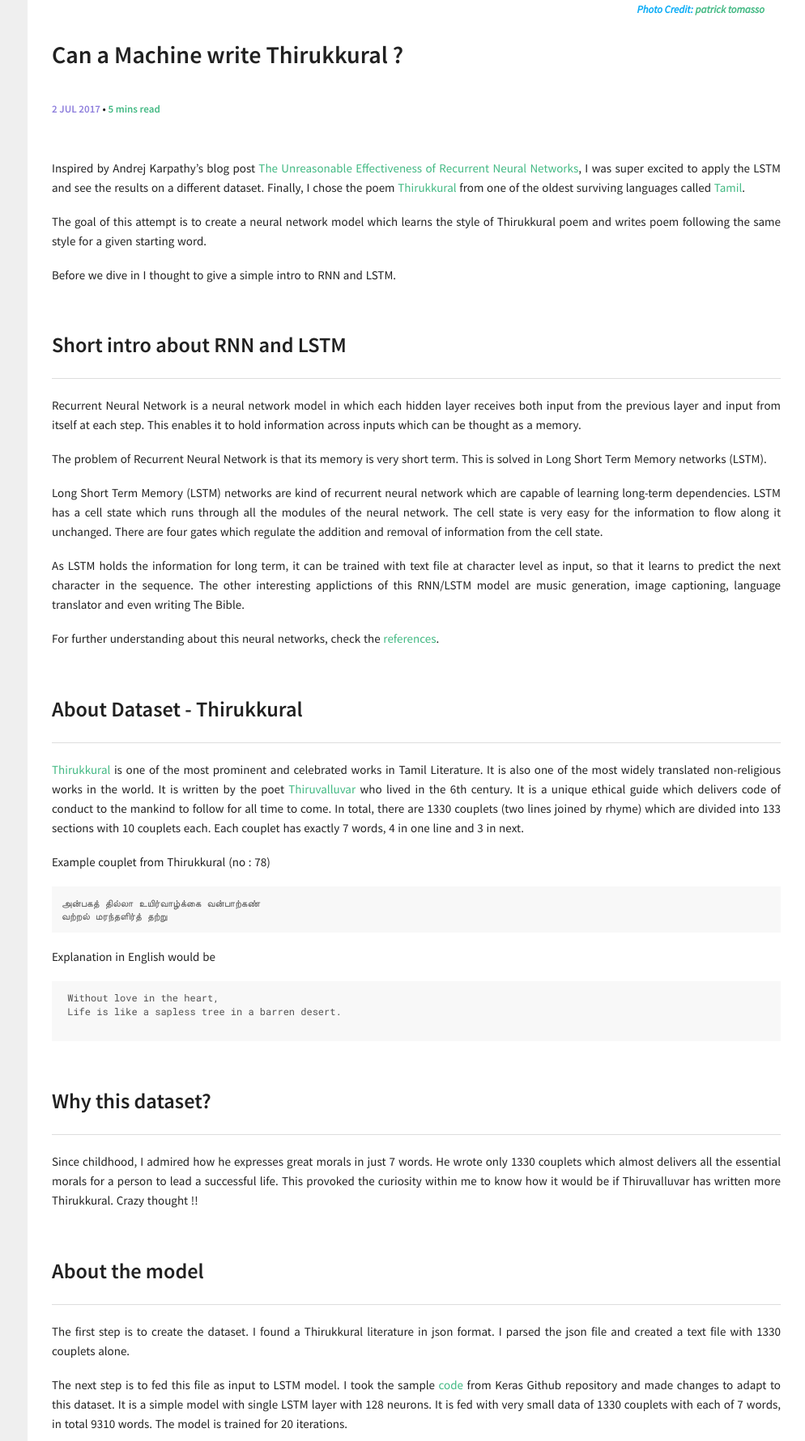
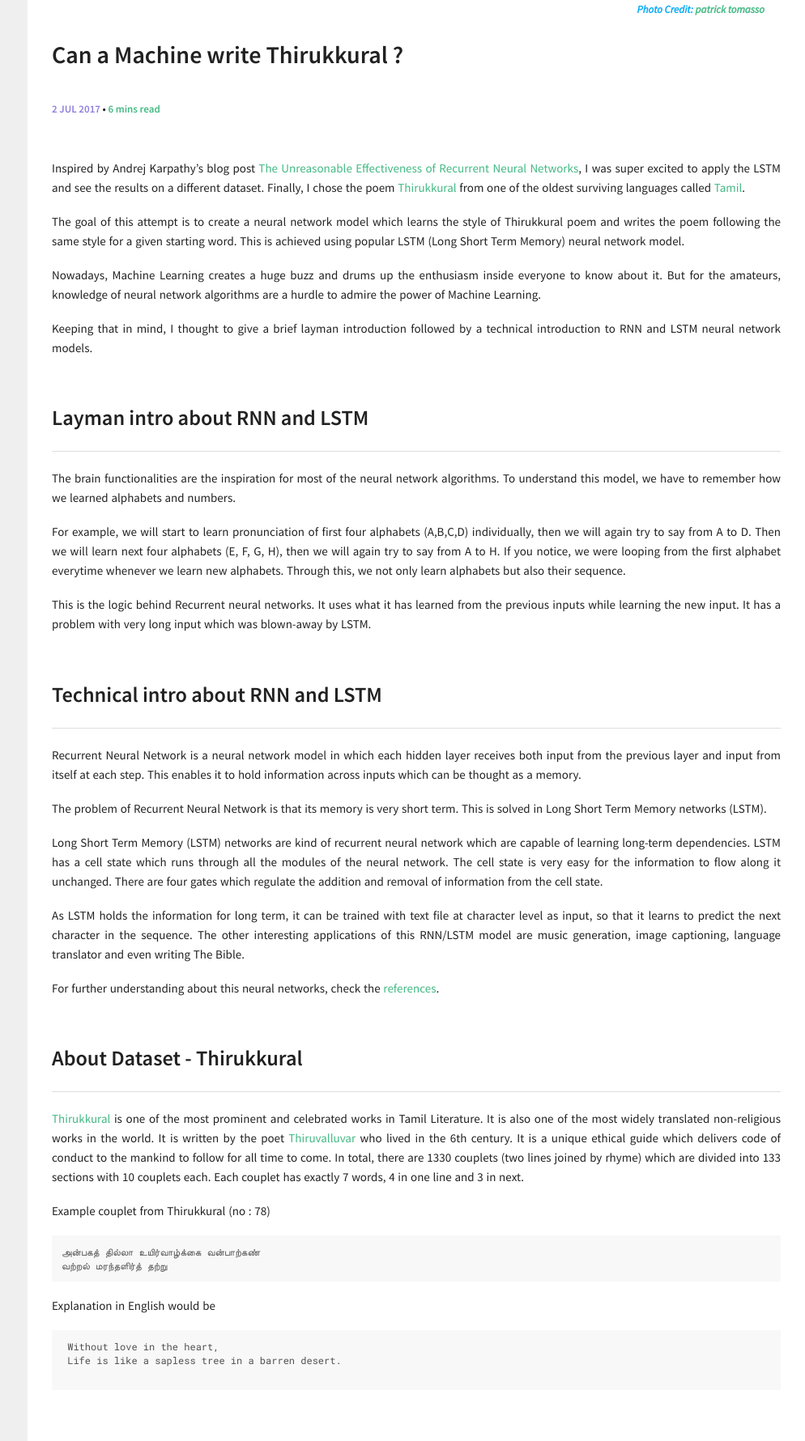
Before and after one commit to VeereshElango/veereshelango.github.io, a Jekyll site: the page built from _posts/2017-07-02-text-generation-with-thirukkural.md, in a window 1280 px wide, cut to the strip 456-2236 px from the top of the page. Shown: the whole strip at 81% size, without its empty margins (286-1280 px from the left). Built offline with Jekyll 4.4.1, drawn with Linux system fonts in a browser that asks for light colours; comment, search, counter and statistics services are not loaded; some of the changed text lies outside the part shown.

Commit message:
karthick feedback update

````diff
--- a/_posts/2017-07-02-text-generation-with-thirukkural.md
+++ b/_posts/2017-07-02-text-generation-with-thirukkural.md
@@ -16,11 +16,29 @@ Inspired by Andrej Karpathy's blog post [The Unreasonable Effectiveness of Recur
 Finally, I chose the poem [Thirukkural]((https://en.wikipedia.org/wiki/Tirukku%E1%B9%9Ba%E1%B8%B7)) from one of the oldest surviving languages called [Tamil](https://en.wikipedia.org/wiki/Tamil_language).
 
 The goal of this attempt is to create a neural network model which learns the style of Thirukkural
-poem and writes poem following the same style for a given starting word.
+poem and writes the poem following the same style for a given starting word.
+This is achieved using popular LSTM (Long Short Term Memory) neural network model.
 
-Before we dive in I thought to give a simple intro to RNN and LSTM.
+Nowadays, Machine Learning creates a huge buzz and drums up the enthusiasm inside everyone to know about it. But for the amateurs, knowledge
+of neural network algorithms are a hurdle to admire the power of Machine Learning.
 
-## Short intro about RNN and LSTM
+Keeping that in mind, I thought to give a brief layman introduction followed by a technical introduction
+ to RNN and LSTM neural network models.
+
+## Layman intro about RNN and LSTM
+
+The brain functionalities are the inspiration for most of the neural network algorithms.
+To understand this model, we have to remember how we learned alphabets and numbers.
+
+For example, we will start to learn pronunciation of first four alphabets (A,B,C,D) individually, then
+  we will again try to say from A to D. Then we will learn next four alphabets (E, F, G, H), then we will again try to
+  say from A to H. If you notice, we were looping from the first alphabet everytime whenever we learn new
+  alphabets. Through this, we not only learn alphabets but also their sequence.
+
+This is the logic behind Recurrent neural networks. It uses what it has learned from the previous
+  inputs while learning the new input. It has a problem with very long input which was blown-away by LSTM.
+
+## Technical intro about RNN and LSTM
 Recurrent Neural Network is a neural network model in which each hidden layer receives both input from the previous layer and
 input from itself at each step. This enables it to hold information across inputs which can be thought as a memory.
 
@@ -33,7 +51,7 @@ The cell state is very easy for the information to flow along it unchanged.
 There are four gates which regulate the addition and removal of information from the cell state.
 
 As LSTM holds the information for long term, it can be trained with text file at character level as input, so that it learns to predict the next character in the sequence.
- The other interesting applictions of this RNN/LSTM model are music generation, image captioning, language translator and even writing The Bible.
+ The other interesting applications of this RNN/LSTM model are music generation, image captioning, language translator and even writing The Bible.
 
 For further understanding about this neural networks, check the [references](#references).
 
@@ -68,7 +86,7 @@ This provoked the curiosity within me to know how it would be if Thiruvalluvar h
 The first step is to create the dataset. I found a Thirukkural literature in json format. I parsed the json file
  and created a text file with 1330 couplets alone.
 
-The next step is to fed this file as input to LSTM model. I took the sample
+The next step is to feed this file as input to LSTM model. I took the sample
 [code](https://github.com/fchollet/keras/blob/master/examples/lstm_text_generation.py) from Keras Github repository and made changes to adapt to this dataset.
 It is a simple model with single LSTM layer with 128 neurons. It is fed with very small
 data of 1330 couplets with each of 7 words, in total 9310 words.
@@ -148,7 +166,7 @@ Start Word : " பெருமை "
 ```
 
 ## Take away
-* LSTM capable of holding information for long term, hence we can say it has memory
+* LSTM is capable of holding information for long term, hence we can say it has memory
 * LSTM networks are capable of modelling temporal aspects of data and hence have been used widely for text, videos, and time-series
 
 ## References
````
Also changed, not shown: other parts of _posts/2017-07-02-text-generation-with-thirukkural.md (+1 -1 lines), 7 other files.
